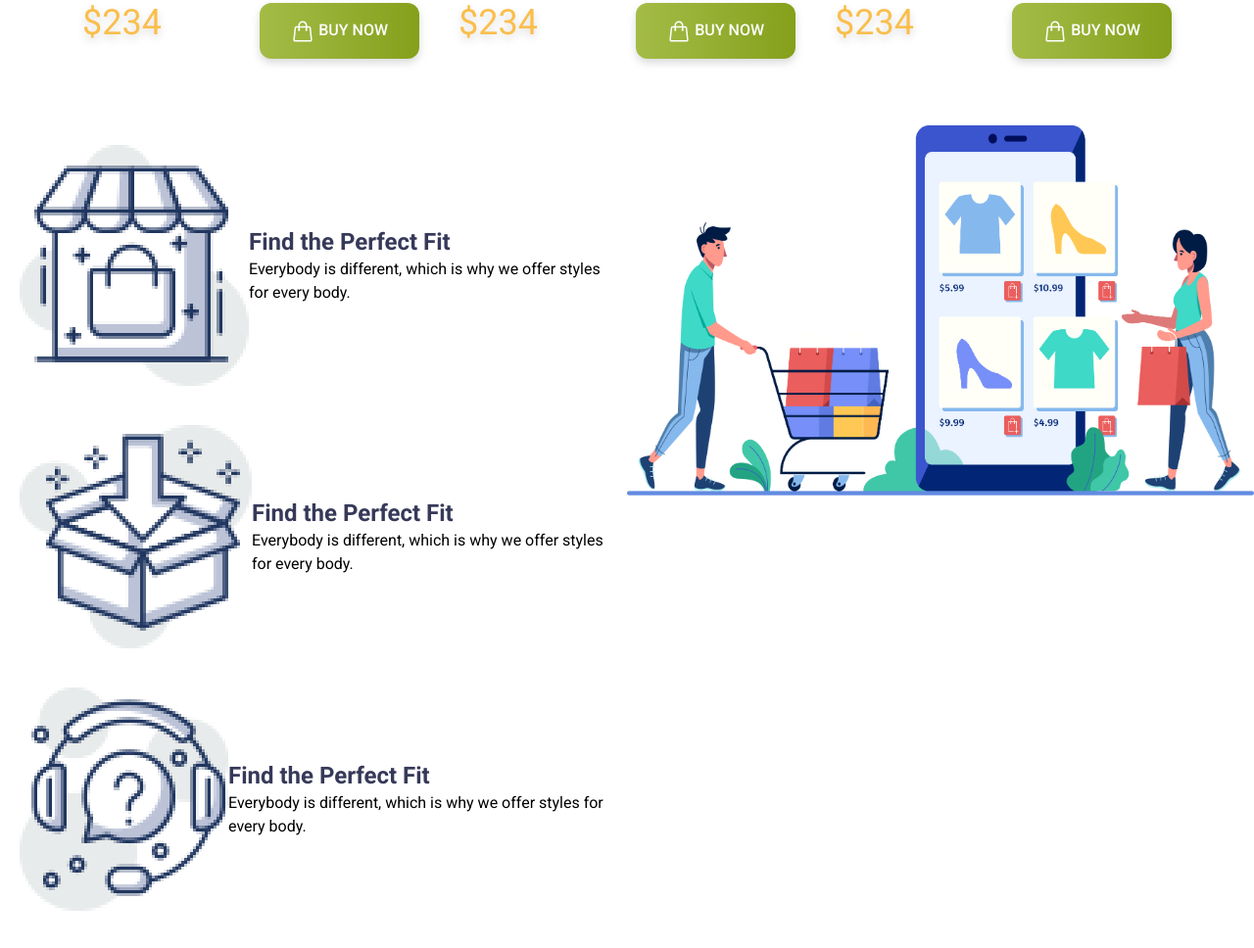
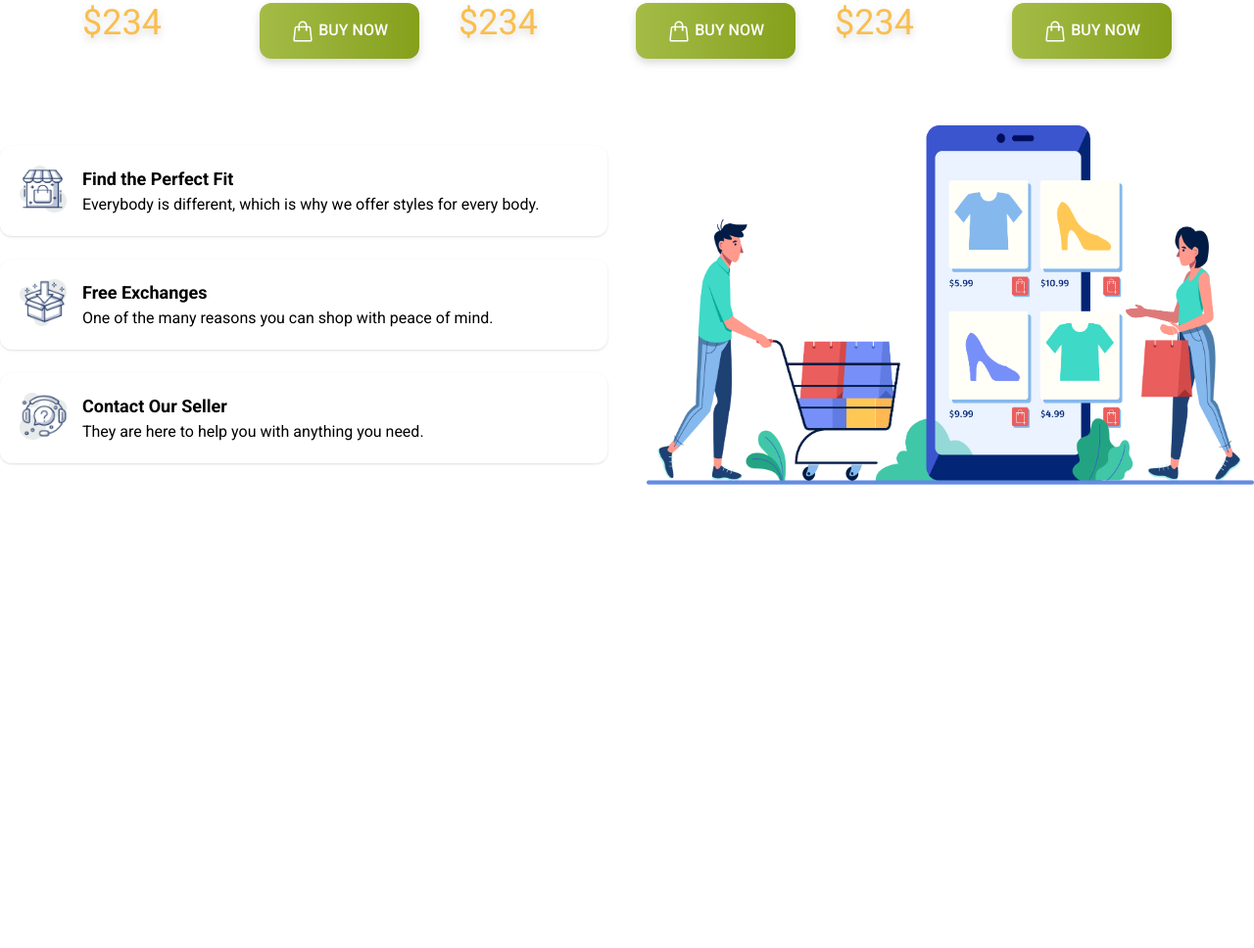
Before and after one commit to abir-ibne-jafor/Penguin-fashion-tailwind-use, a plain HTML site: page index.html in a window 1280 px wide. Shown: the part 1813-2781 px from the top of the page at 98% size. After the commit the page ends 2308 px from the top, so only its background shows below. Drawn offline with nearby package versions, Linux system fonts and the light colour scheme.

Commit message:
add all code

```diff
--- a/index.html
+++ b/index.html
@@ -126,39 +126,33 @@ printing and typesetting industry.</p>
             </div>
          </section>
     </main>
-    <footer class="my-12">
-        <!-- footer container -->
-        <div class="grid md:grid-cols-2">
-             <div class="items-center">
-            <!-- our conta -->
-                <!-- 1 -->
-            <div class="drop-shadoe-lg p-5 rounded-3xl space-y-4">
-                <div class="flex items-center">
-                <img src="icons/house.png" alt="">
-                <div class=""><h3 class="text-2xl text-[#363958] font-bold">Find the Perfect Fit</h3>
-                <p>Everybody is different, which is why we
-offer styles for every body.</p></div>
+    <footer>
+        <div class="grid grid-cols-1 md:grid-cols-2 gap-10 items-center">
+            <div class="space-y-6">
+                <div class="flex items-start gap-4 p-5 bg-white rounded-xl shadow">
+                    <img src="icons/house.png" class="w-12 h-12" alt="House">
+                    <div>
+                        <h4 class="font-bold text-lg">Find the Perfect Fit</h4>
+                        <p>Everybody is different, which is why we offer styles for every body.</p>
                     </div>
                 </div>
-            <div class="drop-shadoe-lg p-5 rounded-3xl space-y-4">
-                <div class="flex items-center">
-                <img src="icons/box.png" alt="">
-                <div class=""><h3 class="text-2xl text-[#363958] font-bold">Find the Perfect Fit</h3>
-                <p>Everybody is different, which is why we
-offer styles for every body.</p></div>
+                <div class="flex items-start gap-4 p-5 bg-white rounded-xl shadow">
+                    <img src="icons/box.png" class="w-12 h-12" alt="Box">
+                    <div>
+                        <h4 class="font-bold text-lg">Free Exchanges</h4>
+                        <p>One of the many reasons you can shop with peace of mind.</p>
                     </div>
                 </div>
-            <div class="drop-shadoe-lg p-5 rounded-3xl space-y-4">
-                <div class="flex items-center">
-                <img src="icons/question.png" alt="">
-                <div class=""><h3 class="text-2xl text-[#363958] font-bold">Find the Perfect Fit</h3>
-                <p>Everybody is different, which is why we
-offer styles for every body.</p></div>
+                <div class="flex items-start gap-4 p-5 bg-white rounded-xl shadow">
+                    <img src="icons/question.png" class="w-12 h-12" alt="Question">
+                    <div>
+                        <h4 class="font-bold text-lg">Contact Our Seller</h4>
+                        <p>They are here to help you with anything you need.</p>
                     </div>
                 </div>
             </div>
             <div>
-            <img src="images/shopping.png" alt="">
+                <img src="images/shopping.png" alt="Shopping" class="w-full">
             </div>
         </div>
     </footer>
```
Lines whose indentation alone changed are shown as unchanged.
